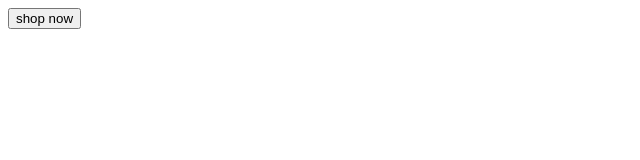
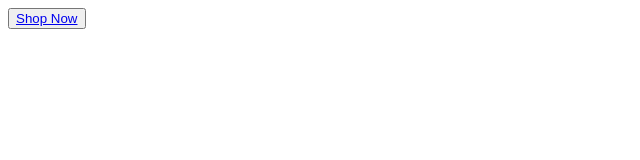
Before and after one commit to sydomori/watch-store, a plain HTML site: page index.html in a window 1280 px wide. Shown: the full height of the page, 0-640 px from the left. Drawn offline with Linux system fonts and the light colour scheme.

Commit message:
add link to shop now page

```diff
--- a/index.html
+++ b/index.html
@@ -9,7 +9,7 @@
   <div class="main-container">
     <header>
       <div>
-        <button>shop now</button>
+        <button><a href="shop-now.html">Shop Now</a></button>
       </div>
     </header>
   </div>
```
